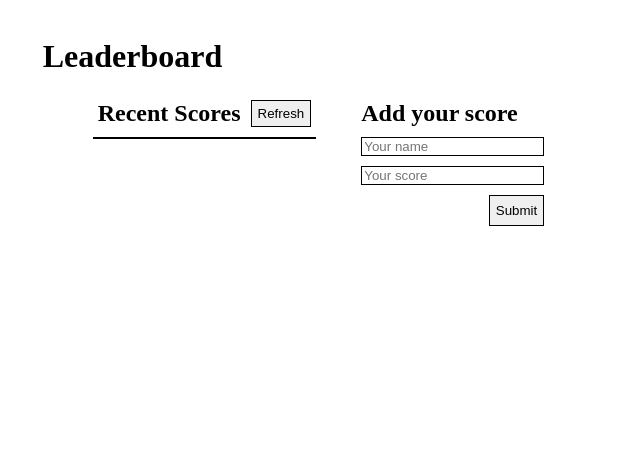
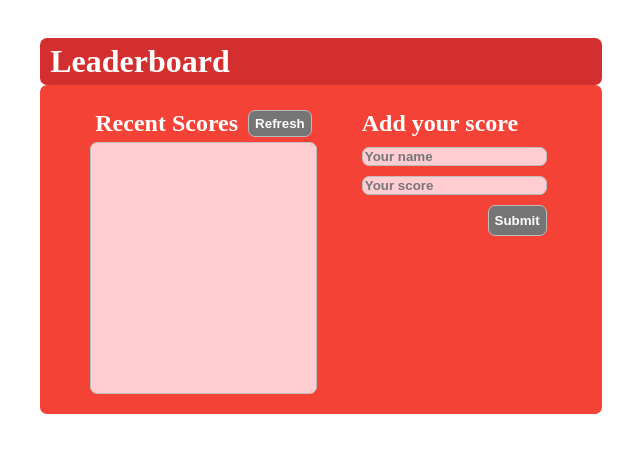
Before and after one commit to marilirulita/Leaderboard, a website built with webpack: page src/index.html in a window 1280 px wide. Both pictures are taken after a click on the button "Refresh". Shown: the whole page, without its empty margins (319-959 px from the left). Built offline with nearby package versions, Linux system fonts and the light colour scheme; no server answers.

Commit message:
Add design to web page

```diff
--- /dev/null
+++ b/palette.css
@@ -0,0 +1,10 @@
+/* Palette generated by Material Palette - materialpalette.com/red/grey */
+
+.dark-primary-color    { background: #D32F2F; }
+.default-primary-color { background: #F44336; }
+.light-primary-color   { background: #FFCDD2; }
+.text-primary-color    { color: #FFFFFF; }
+.accent-color          { background: #9E9E9E; }
+.primary-text-color    { color: #212121; }
+.secondary-text-color  { color: #757575; }
+.divider-color         { border-color: #BDBDBD; }
--- a/src/index.html
+++ b/src/index.html
@@ -17,8 +17,8 @@
     </div>
 
     <div id="add-score"><h2>Add your score</h2>
-      <input type="text" name="name" id="input-name" placeholder="Your name">
-      <input type="number" name="score" id="input-score" placeholder="Your score">
+      <input type="text" name="name" id="input-name" placeholder="Your name" class="light-primary-color">
+      <input type="number" name="score" id="input-score" placeholder="Your score" class="light-primary-color">
       <input type="submit" value="Submit" id="submit">
     </div>
   </div>
--- a/src/score-display.js
+++ b/src/score-display.js
@@ -1,9 +1,9 @@
-const displayScores = (obj) => {
+const displayScores = (arr) => {
+  const players = arr.sort((a, b) => b.score - a.score);
   const board = document.getElementById('scores');
   board.innerHTML = '';
-  const playersInfo = obj.result;
 
-  playersInfo.forEach((player) => {
+  players.forEach((player) => {
     const item = document.createElement('li');
     item.innerHTML = `<p>${player.user}: ${player.score}</p>`;
     board.appendChild(item);
@@ -15,8 +15,9 @@ const getAllScores = async () => {
   const request = new Request(requestURL);
   const response = await fetch(request);
   const players = await response.json();
+  const playersInfo = players.result;
 
-  displayScores(players);
+  displayScores(playersInfo);
 };
 
 export { getAllScores as default };
--- a/src/style.css
+++ b/src/style.css
@@ -7,28 +7,60 @@ h1 {
   width: auto;
   text-align: justify;
   margin: 0;
+  background-color: #D32F2F;
+  color: #FFFFFF;
+  border-radius: 7px;
+  padding: 5px 10px;
 }
 
-h2,
-ul,
+h2 {
+  margin: 0;
+  padding: 0;
+  color: #FFFFFF;
+}
+
 p {
   margin: 0;
   padding: 0;
+  color: #212121;
+  font-weight: bold;
 }
 
-ul,
 input {
-  border: 1.5px solid black;
+  border: 1.5px solid #BDBDBD;
   margin: 5px 0;
+  background-color: #757575;
+  color: #FFFFFF;
+  font-weight: bold;
+  border-radius: 7px;
+}
+
+input::placeholder {
+  color: #757575;
+}
+
+input:focus {
+  outline: none;
+}
+
+ul {
+  margin: 0;
+  padding: 0;
+  border: 1.5px solid #BDBDBD;
+  border-radius: 7px;
+  overflow-y: scroll;
+  height: 250px;
+  background: #FFCDD2;
 }
 
 li {
   list-style: none;
   padding: 2px 3px;
+
 }
 
 li:nth-child(even) {
-  background-color: silver;
+  background-color: #BDBDBD;
 }
 
 .main {
@@ -42,6 +74,8 @@ li:nth-child(even) {
   align-content: center;
   justify-content: center;
   padding: 0 30px;
+  background: #F44336;
+  border-radius: 7px;
 }
 
 #display-scores,
@@ -68,3 +102,8 @@ li:nth-child(even) {
   align-self: flex-end;
   height: 31px;
 }
+
+.light-primary-color {
+  background: #FFCDD2;
+  color: #212121;
+}
```
